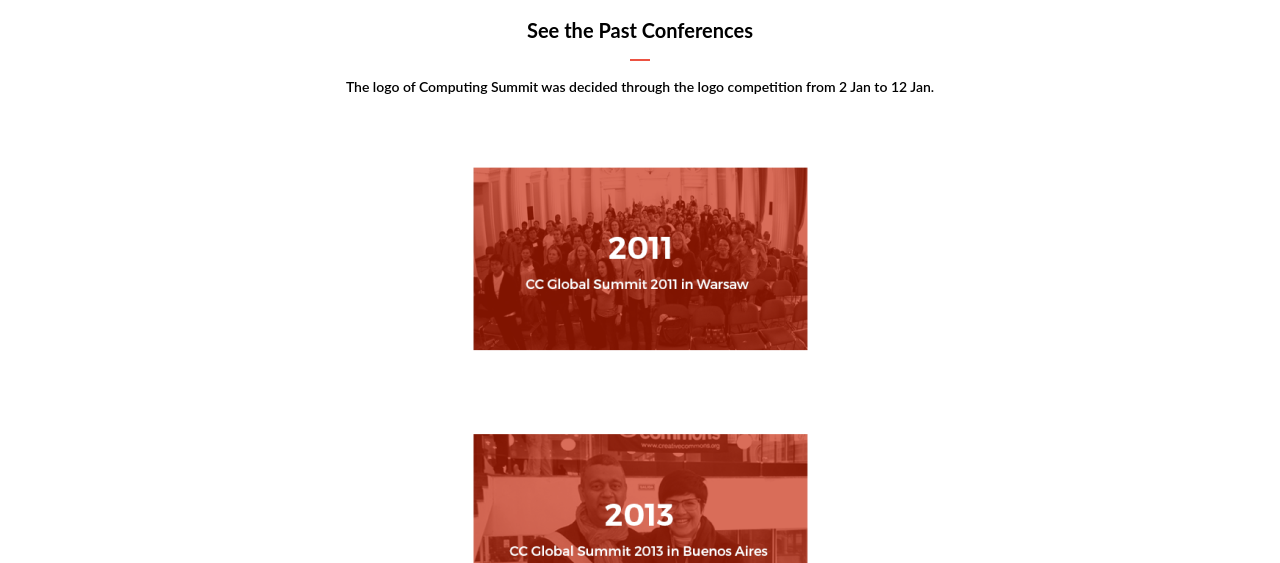
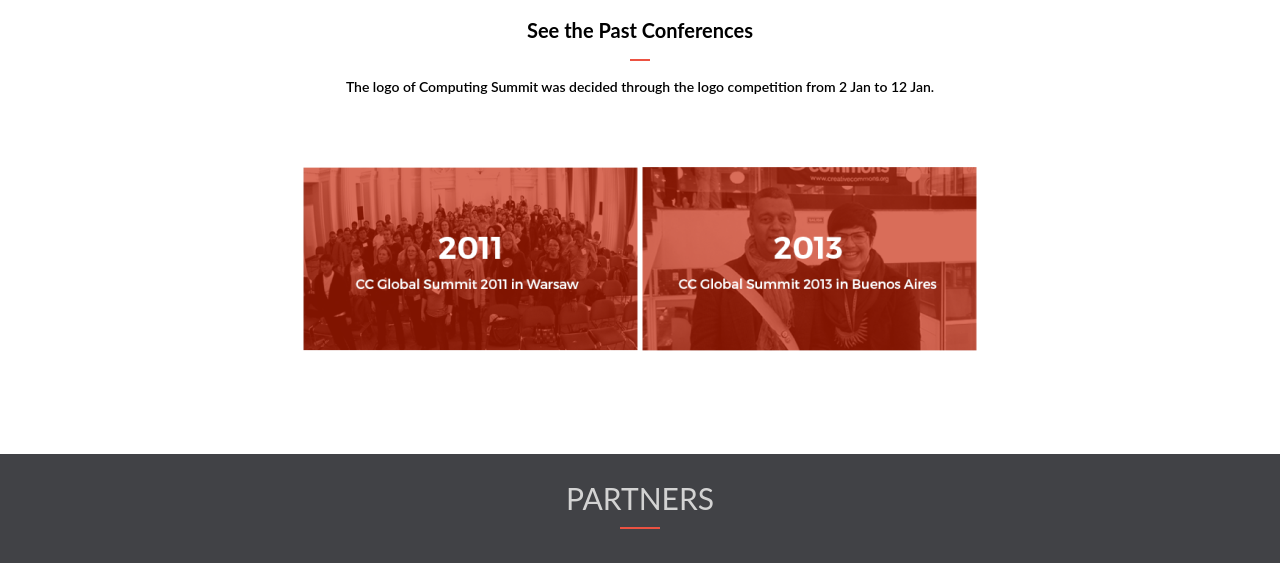
Before and after one commit to Javed-Shahbaz/CAPSTONE-1, a website: page about.html in a window 1280 px wide. Shown: the part 870-1433 px from the top of the page. Drawn offline with Linux system fonts and the light colour scheme; a web font is replaced by a local one.

Commit message:
update about page

```diff
--- a/about-style.css
+++ b/about-style.css
@@ -280,8 +280,8 @@
 }
 
 .pcard-item {
-  max-width: 400px;
   margin: 0 auto;
+  justify-content: space-between;
   width: 100%;
 }
 
@@ -324,7 +324,6 @@
 
 .pcard-content {
   margin: 40px 20px;
-  z-index: 20;
 }
 
 /* sponsors section */
--- a/about.html
+++ b/about.html
@@ -112,19 +112,11 @@
             <div class="pcard-item">
                 <div class="pcard-content">
                 <img src="images/about_2011.png">
-                    </div>
-
+                <img src="images/about_2013.png">
                 </div>
 
             </div>
-            <div class="pcard-item">
-                <div class="pcard-content">
-                <img src="images/about_2013.png">
-                    </div>
 
-                </div>
-
-            </div>
         </div>
     </section>
     <!--sponsors section -->
```
